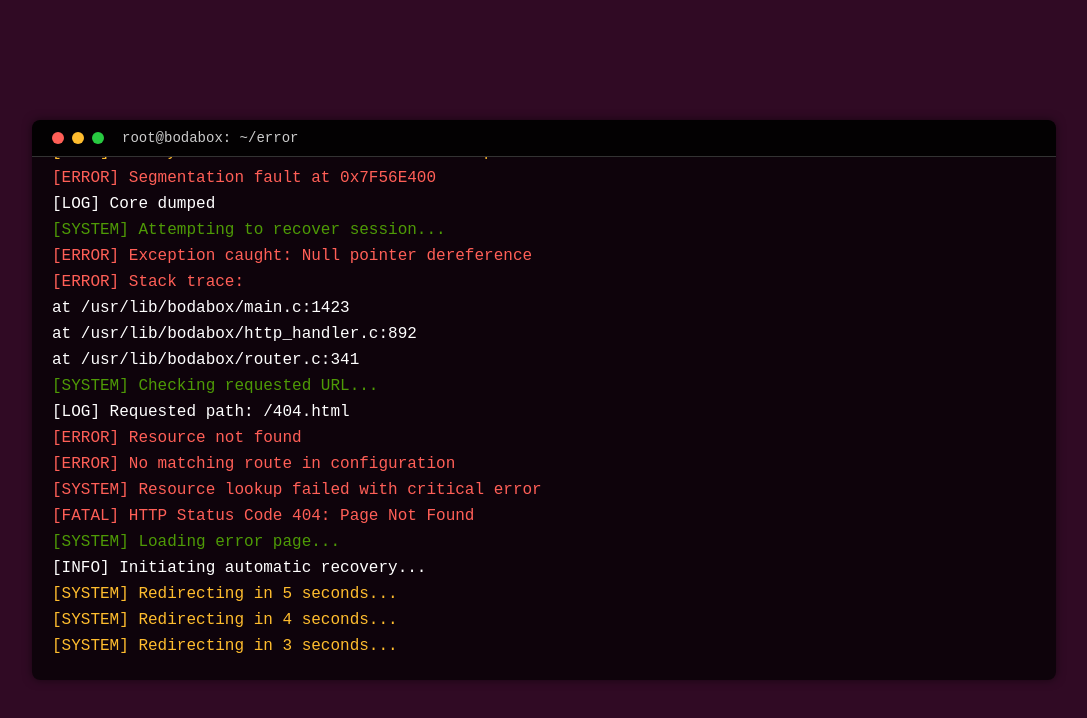
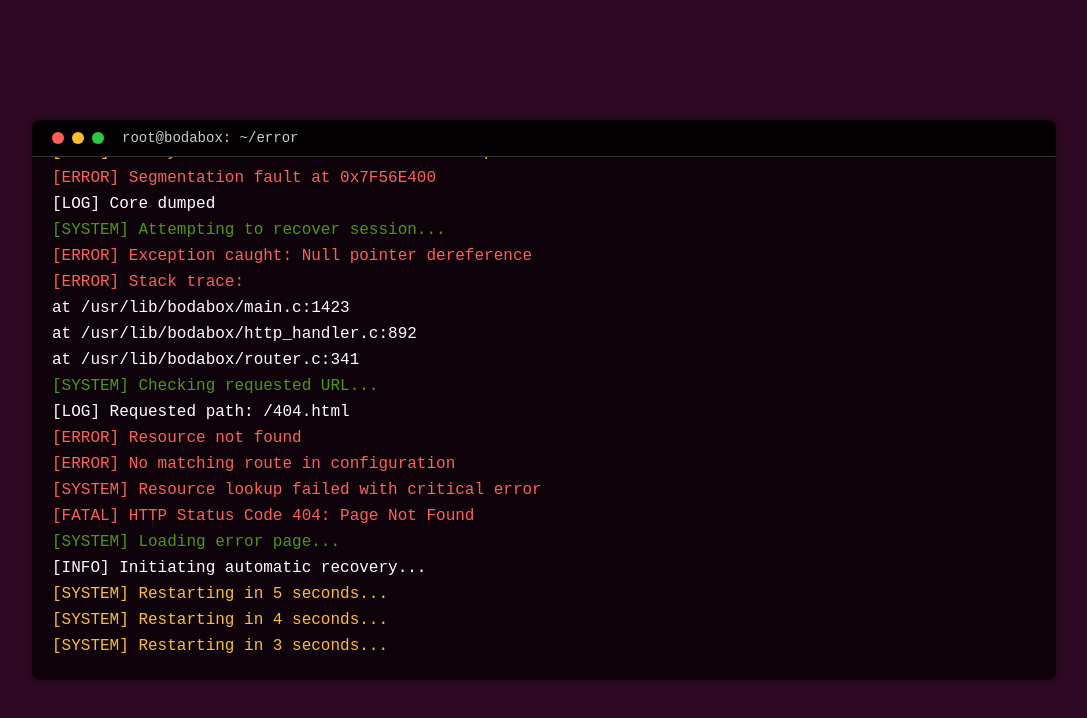
Before and after one commit to itsneufox/bodabox.github.io, a plain HTML site: page 404.html in a window 1280 px wide. Shown: the whole page, without its empty margins (96-1183 px from the left). Drawn offline with Linux system fonts and the light colour scheme.

Commit message:
Refactor error handling in 404 page to improve message display and countdown functionality

```diff
--- a/404.html
+++ b/404.html
@@ -104,7 +104,6 @@
             <div class="terminal-title">root@bodabox: ~/error</div>
         </div>
         <div class="terminal-content" id="terminal-content">
-            <!-- Error messages will be added here -->
         </div>
     </div>
 
@@ -148,10 +147,8 @@
         ];
 
         function showErrors() {
-            // Clear terminal
             terminalContent.innerHTML = '';
 
-            // Add each error message with delay
             let delay = 0;
             errorMessages.forEach((msg, index) => {
                 setTimeout(() => {
@@ -163,10 +160,8 @@
                     }
                     terminalContent.appendChild(errorLine);
 
-                    // Auto-scroll to latest message
                     terminalContent.scrollTop = terminalContent.scrollHeight;
 
-                    // Start countdown after the last message
                     if (index === errorMessages.length - 1) {
                         setTimeout(() => {
                             startCountdown();
@@ -174,7 +169,6 @@
                     }
                 }, delay);
 
-                // Variable delay for natural typing effect
                 delay += Math.floor(Math.random() * 50) + 30;
             });
         }
@@ -185,15 +179,13 @@
             function addCountdownLine(number) {
                 const countLine = document.createElement('div');
                 countLine.classList.add('countdown-line');
-                countLine.textContent = `[SYSTEM] Redirecting in ${number} seconds...`;
+                countLine.textContent = `[SYSTEM] Restarting in ${number} seconds...`;
                 terminalContent.appendChild(countLine);
                 terminalContent.scrollTop = terminalContent.scrollHeight;
             }
 
-            // Add initial countdown line
             addCountdownLine(count);
 
-            // Set up interval for remaining counts
             const countdownInterval = setInterval(() => {
                 count--;
                 if (count <= 0) {
@@ -205,7 +197,6 @@
             }, 1000);
         }
 
-        // Start displaying errors when page loads
         window.onload = showErrors;
     </script>
 </body>
```
